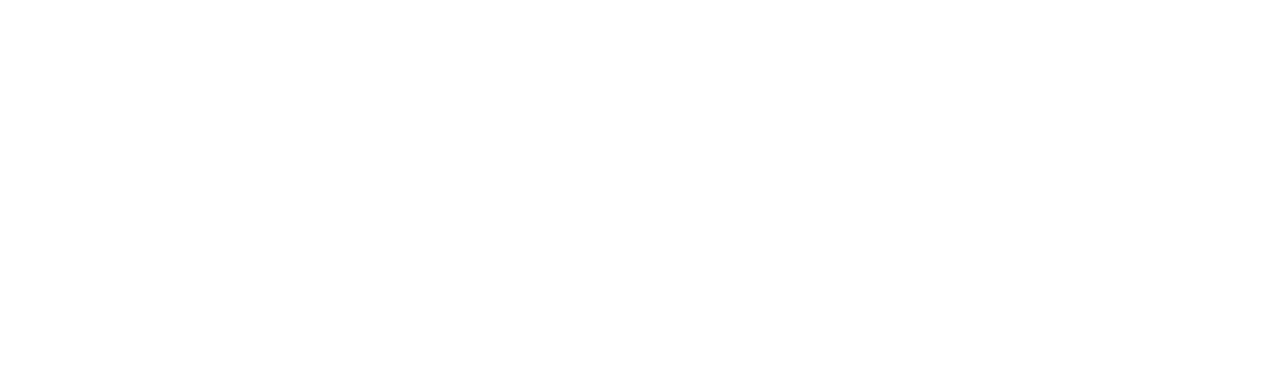
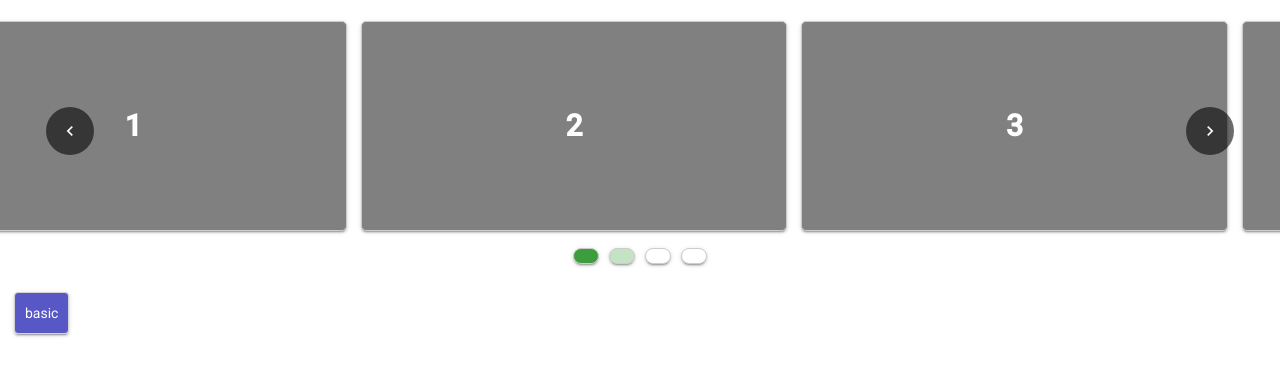
Before and after one commit to Madhu-Yalavarthi/angular-presets, an Angular app: page /carousel/basic in a window 1280 px wide. Before the commit this address led to /. Shown: the top 376 px of the page. Built offline with nearby package versions, Linux system fonts and the light colour scheme.

Commit message:
carousel menu added

```diff
--- a/src/app/app.module.ts
+++ b/src/app/app.module.ts
@@ -9,6 +9,7 @@
 import { Dialogs } from './dialogs';
 import { Pages } from './pages';
 import { DirectivesModule } from './directives/directives.module';
+import { MODULES } from './modules';
 
 @NgModule({
   declarations: [
@@ -22,6 +23,7 @@
     MaterialModule,
     CdkModule,
     DirectivesModule,
+    MODULES,
     AppRoutingModule,
   ],
   providers: [],
--- a/src/app/modules/carousel/carousel-routing.module.ts
+++ b/src/app/modules/carousel/carousel-routing.module.ts
@@ -8,8 +8,8 @@
     path: 'carousel',
     component: CarouselComponent,
     children: [
-      { path: 'basic-carousel', component: BasicCarouselComponent },
-      { path: '', redirectTo: 'basic-carousel', pathMatch: 'full' }
+      { path: 'basic', component: BasicCarouselComponent },
+      { path: '', redirectTo: 'basic', pathMatch: 'full' }
     ]
   }
 ];
--- a/src/app/modules/carousel/carousel.component.html
+++ b/src/app/modules/carousel/carousel.component.html
@@ -1,8 +1,10 @@
 <div class="carousel-wrapper">
-  <div class="carousel-menu">
-
-  </div>
   <div class="carousel-router">
     <router-outlet></router-outlet>
   </div>
+  <div class="carousel-menu">
+    <div class="option" *ngFor="let option of options" routerLink="{{ '/carousel/'+option }}" routerLinkActive="active">
+      <span>{{option}}</span>
+    </div>
+  </div>
 </div>
--- a/src/app/modules/carousel/carousel.component.scss
+++ b/src/app/modules/carousel/carousel.component.scss
@@ -1,4 +1,23 @@
-.carousel-wrapper{
+.carousel-wrapper {
   display: flex;
   flex-direction: column;
 }
+
+.carousel-menu {
+  padding: 1em;
+  display: flex;
+  flex-direction: row;
+
+  .option {
+    padding: 10px;
+    border: 1px solid #d4d4d4;
+    text-align: center;
+    box-shadow: 0 3px 1px -2px rgba(0, 0, 0, 0.2), 0 2px 2px 0 rgba(0, 0, 0, 0.14), 0 1px 5px 0 rgba(0, 0, 0, 0.12);
+    border-radius: 4px;
+  }
+}
+
+.active {
+  background-color: rgba(81, 81, 196, 0.959);
+  color: #fff;
+}
--- a/src/app/modules/carousel/carousel.component.ts
+++ b/src/app/modules/carousel/carousel.component.ts
@@ -6,7 +6,7 @@
   styleUrls: ['./carousel.component.scss']
 })
 export class CarouselComponent implements OnInit {
-
+  options: any[] = ["basic"];
   constructor() { }
 
   ngOnInit(): void {
--- a/src/app/modules/carousel/carousel.module.ts
+++ b/src/app/modules/carousel/carousel.module.ts
@@ -6,10 +6,12 @@
 import { BasicCarouselComponent } from './basic-carousel/basic-carousel.component';
 import { PipesModule } from 'src/app/pipes/pipes.module';
 import { DirectivesModule } from 'src/app/directives/directives.module';
+import { CarouselComponent } from './carousel.component';
 
 
 @NgModule({
   declarations: [
+    CarouselComponent,
     BasicCarouselComponent
   ],
   imports: [
```
